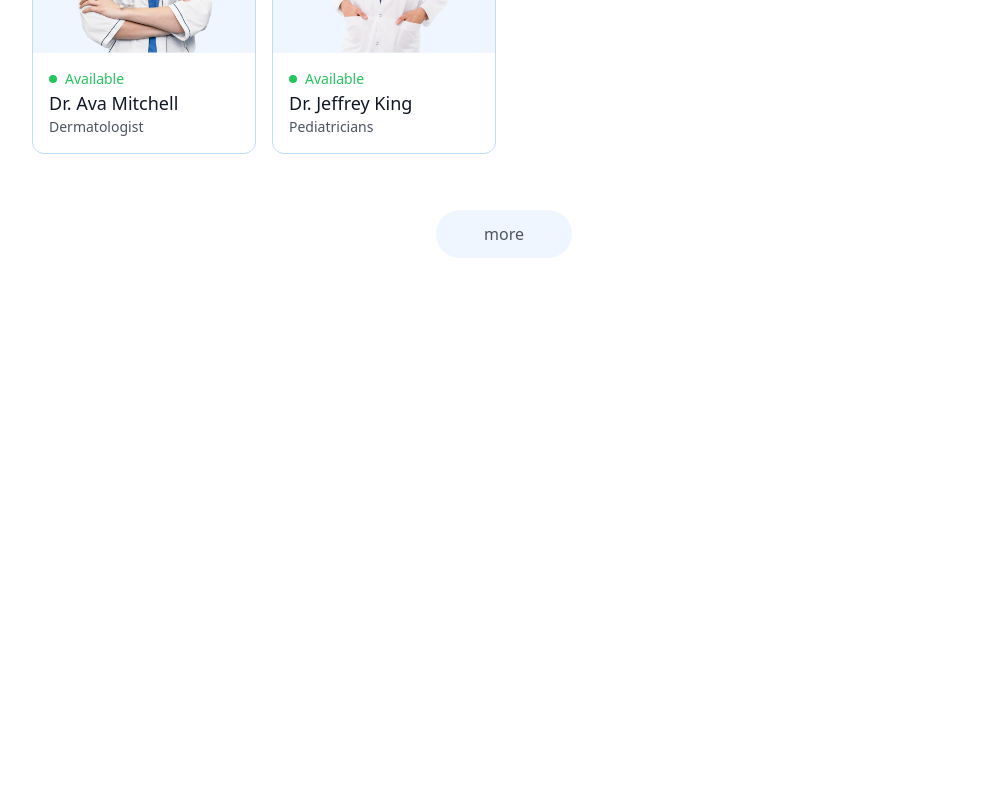
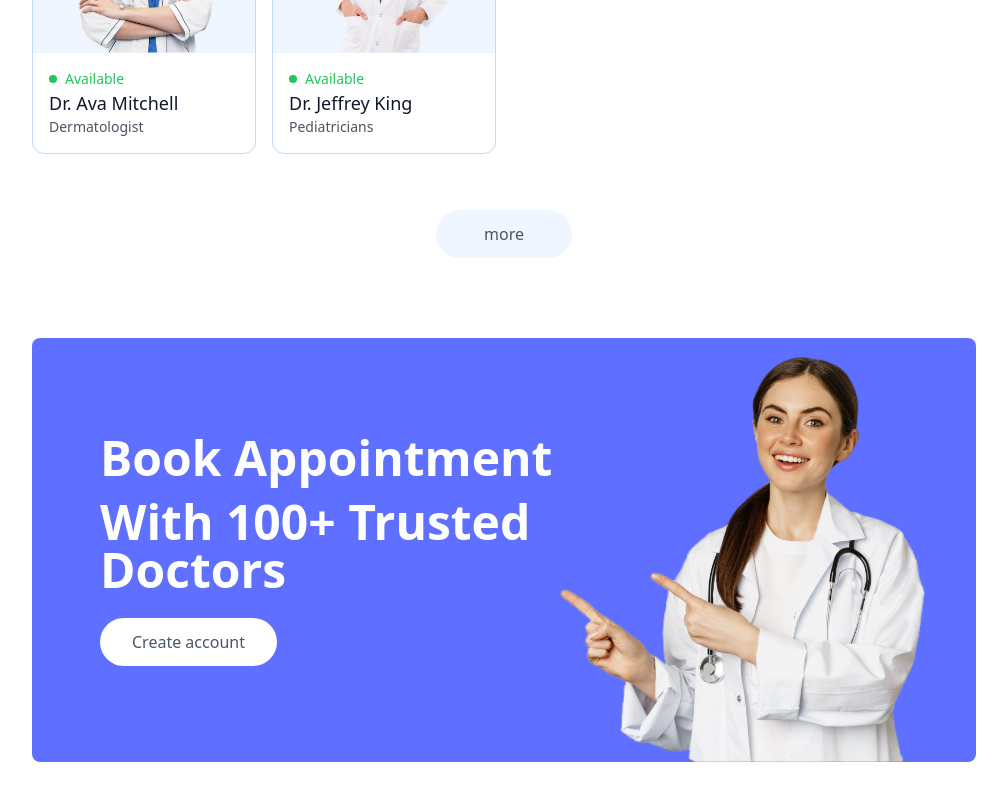
Before and after one commit to m-but/react-appointment-doctor, a React (Vite) app: page / in a window 1280 px wide. Shown: the part 2068-2868 px from the top of the page, without its empty margins (136-1143 px from the left). Before the commit the page ends 2390 px from the top, so only its background shows below. Built offline with nearby package versions, Linux system fonts and the light colour scheme.

Commit message:
ui:create Banner.jsx

```diff
--- /dev/null
+++ b/src/components/Banner.jsx
@@ -0,0 +1,39 @@
+import React from "react";
+import { assets } from "../assets/assets";
+import { useNavigate } from "react-router-dom";
+
+function Banner() {
+  const navigate = useNavigate();
+
+  return (
+    <div className="flex px-6 my-20 rounded-lg bg-primary sm:px-10 md:px-14 lg:px-12 md:mx-10">
+      {/* left side */}
+      <div className="flex-1 py-8 sm:py-10 md:py-16 lg:py-24 lg:pl-5">
+        <div className="text-xl font-semibold text-white sm:text-2xl md:text-3xl lg:text-5xl">
+          <p>Book Appointment</p>
+          <p className="mt-4">With 100+ Trusted Doctors</p>
+        </div>
+        <button
+          onClick={() => {
+            navigate(`/login`);
+            scrollTo(0, 0);
+          }}
+          className="px-8 py-3 mt-6 text-sm text-gray-600 transition-all bg-white rounded-full sm:text-base hover:scale-105"
+        >
+          Create account
+        </button>
+      </div>
+
+      {/* right side */}
+      <div className="hidden md:block md:w-1/2 lg:w-[370px] relative">
+        <img
+          className="absolute bottom-0 right-0 w-full max-w-md"
+          src={assets.appointment_img}
+          alt=""
+        />
+      </div>
+    </div>
+  );
+}
+
+export default Banner;
--- a/src/pages/Home.jsx
+++ b/src/pages/Home.jsx
@@ -2,6 +2,7 @@
 import Header from "../components/Header";
 import SpecialityMenu from "../components/SpecialityMenu";
 import TopDoctors from "../components/TopDoctors";
+import Banner from "../components/Banner";
 
 function Home() {
   return (
@@ -9,6 +10,7 @@
       <Header />
       <SpecialityMenu />
       <TopDoctors />
+      <Banner />
     </div>
   );
 }
```
